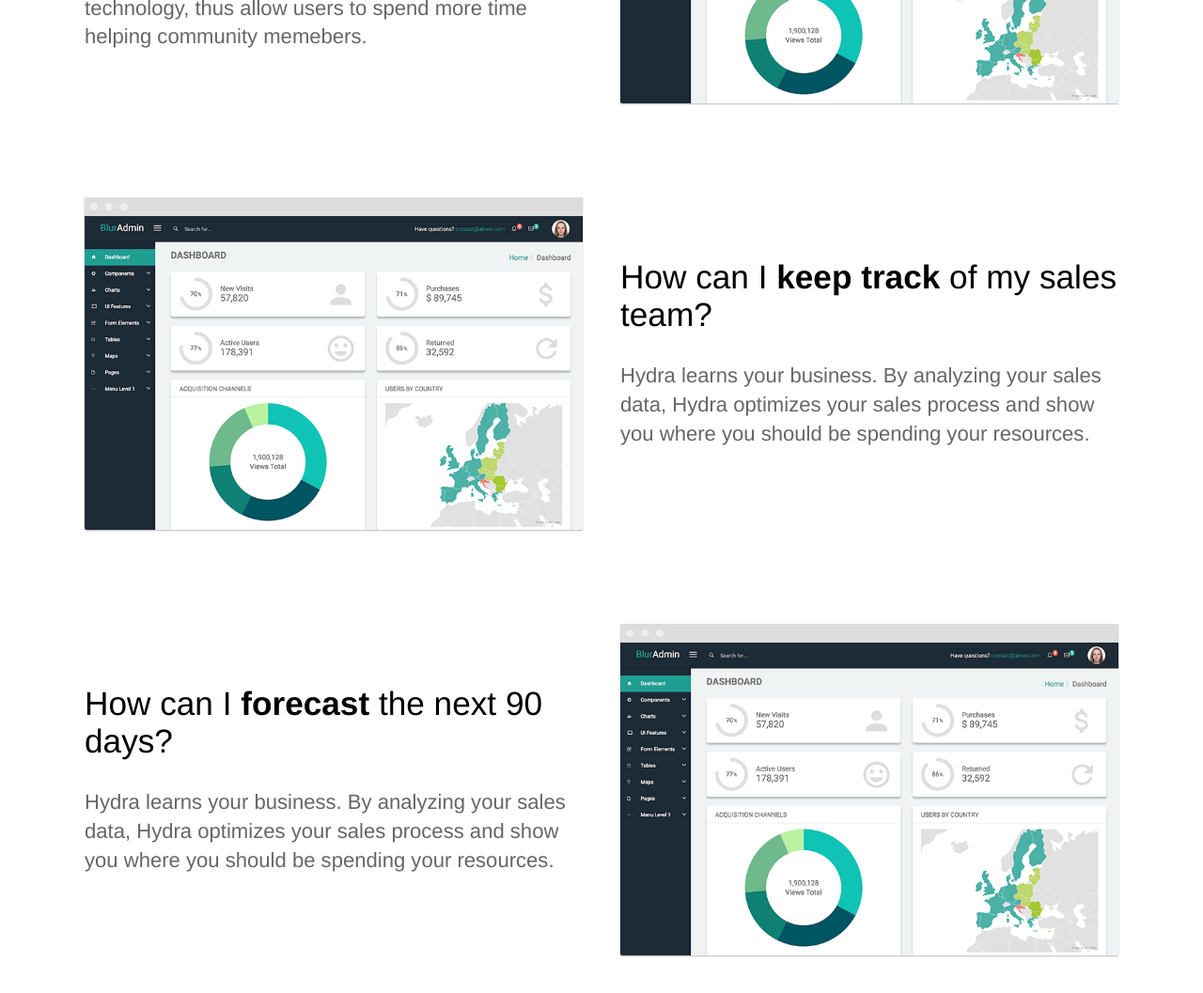
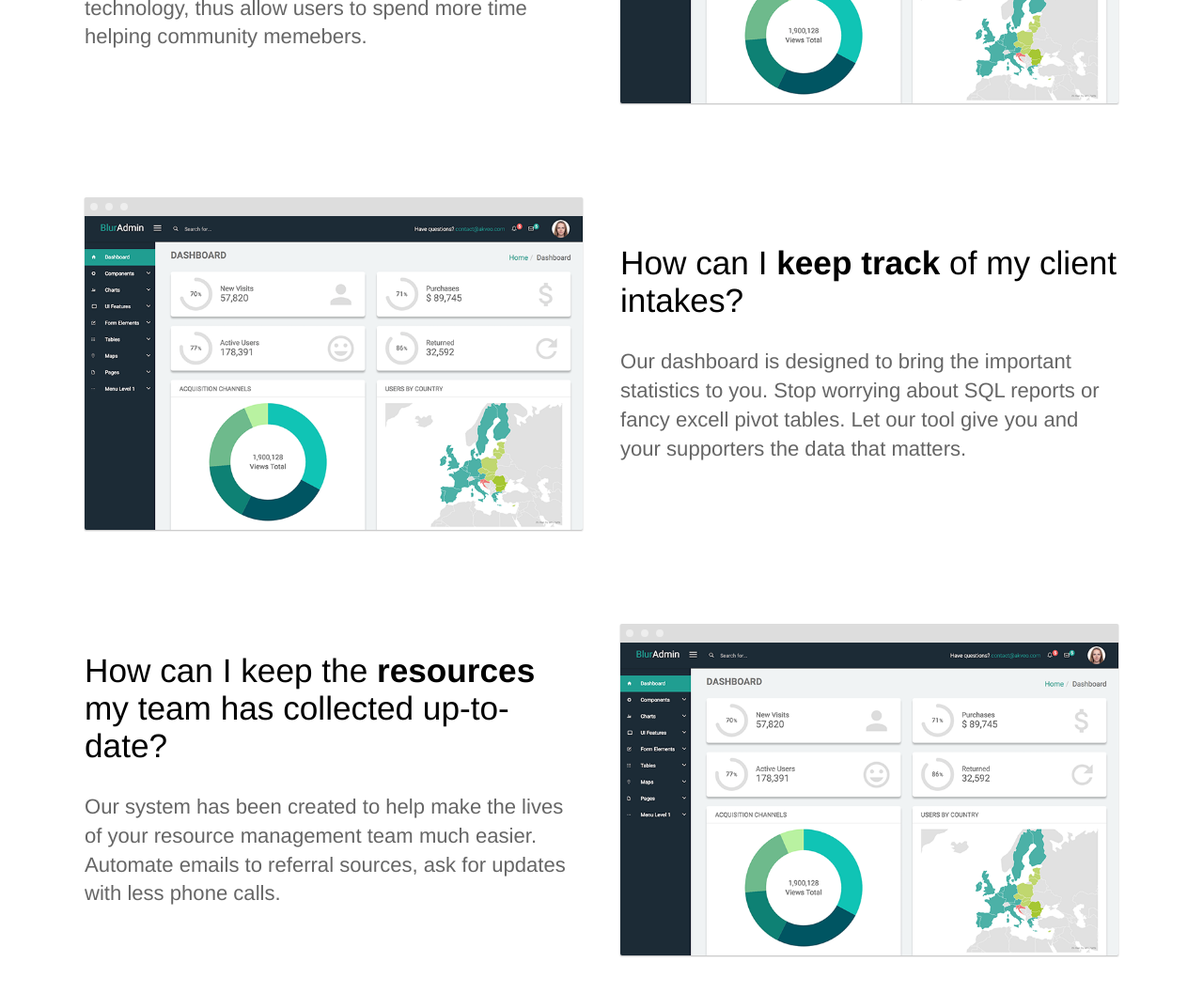
Before and after one commit to Ryanb58/211hub, a Jekyll site: the page built from index.html, in a window 1280 px wide and 1400 px high, scrolled down 1281 px, cut to the strip 0-1213 px from the top of the window. Shown: the top 1057 px of the strip at 94% size. Built offline with Jekyll 4.4.1, drawn with Linux system fonts in a browser that asks for light colours; some of the changed text lies outside the part shown.

Commit message:
Updates.

```diff
--- a/index.html
+++ b/index.html
@@ -29,8 +29,8 @@ description: Track and optimize your sales team in real time
 	<section>
 		<div class="container flex">
 			<div class="text editable">
-				<h2>How can I <strong>keep track</strong> of my sales team?</h2>
-				<p>Hydra learns your business. By analyzing your sales data, Hydra optimizes your sales process and show you where you should be spending your resources.</p>
+				<h2>How can I <strong>keep track</strong> of my client intakes?</h2>
+				<p>Our dashboard is designed to bring the important statistics to you. Stop worrying about SQL reports or fancy excell pivot tables. Let our tool give you and your supporters the data that matters.</p>
 			</div>
 			<div class="image">
 				<img src="{{ site.baseurl }}/images/dashboard.png" alt="Screenshot" class="screenshot editable" />
@@ -41,8 +41,8 @@ description: Track and optimize your sales team in real time
 	<section>
 		<div class="container flex">
 			<div class="text editable">
-				<h2>How can I <strong>forecast</strong> the next 90 days?</h2>
-				<p>Hydra learns your business. By analyzing your sales data, Hydra optimizes your sales process and show you where you should be spending your resources.</p>
+				<h2>How can I keep the <strong>resources</strong> my team has collected up-to-date?</h2>
+				<p>Our system has been created to help make the lives of your resource management team much easier. Automate emails to referral sources, ask for updates with less phone calls.</p>
 			</div>
 			<div class="image">
 				<img src="{{ site.baseurl }}/images/dashboard.png" alt="Screenshot" class="screenshot editable" />
@@ -63,7 +63,7 @@ description: Track and optimize your sales team in real time
 	</section>
 
 	<section class="bottom-cta">
-		<h2 class="editable"><strong>Improve</strong> your sales process today</h2>
-		<div class="button alt"><a href="#">Get Started Free</a></div>
+		<h2 class="editable"><strong>Improve</strong> your client connection process today</h2>
+		<div class="button alt"><a href="{{ site.app_url }}">Get Started Beta</a></div>
 	</section>
 </div>
```
